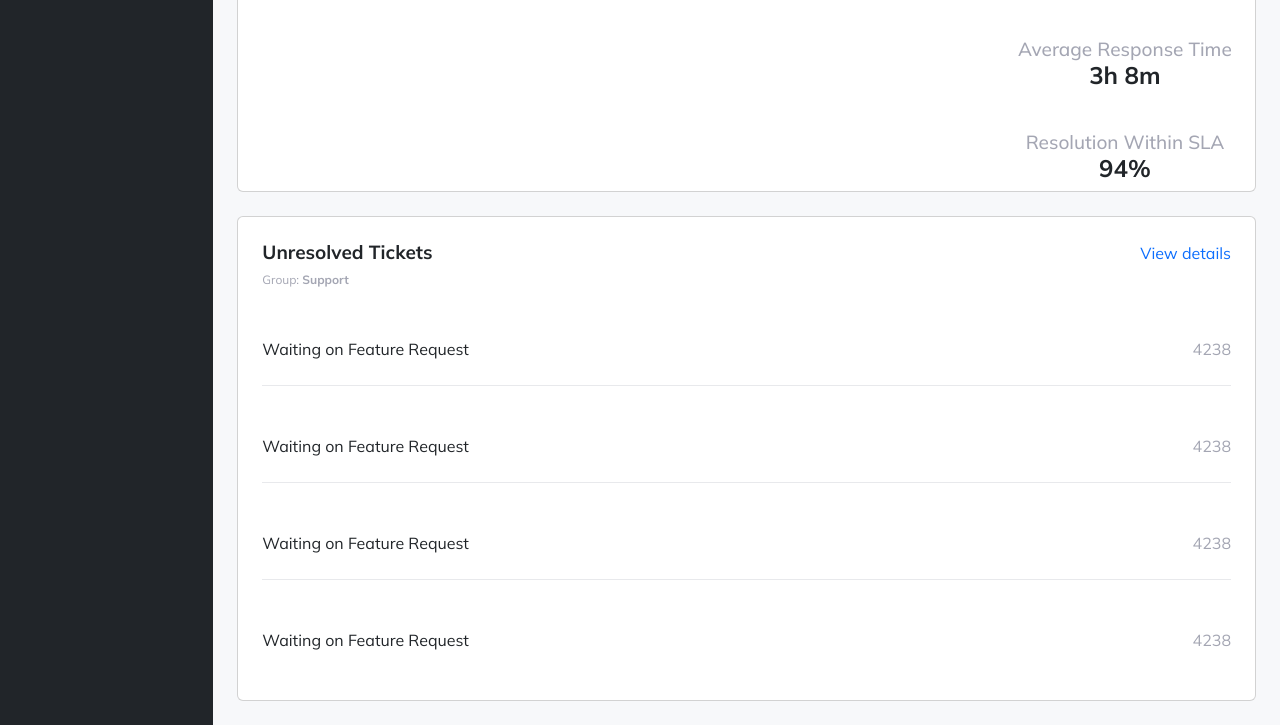
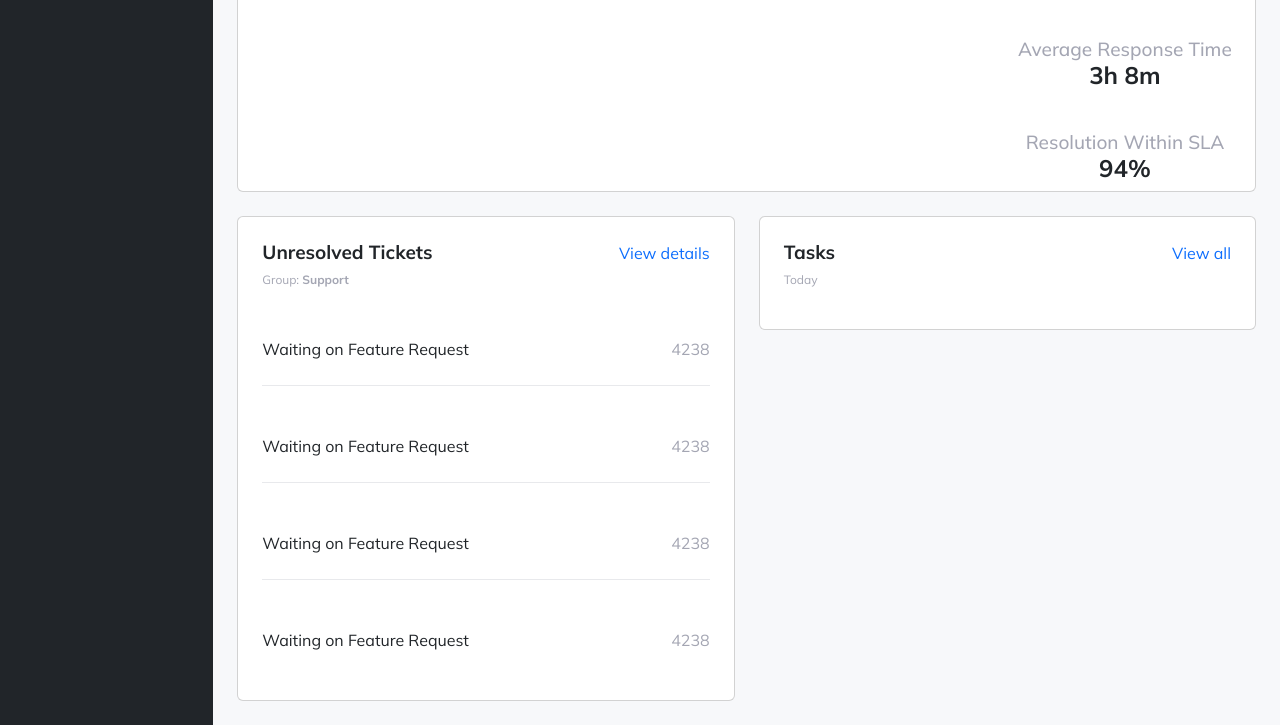
Before and after one commit to rochmarq/INM350SAA-RochelleMarquez-Bootstrap, a website: page public/index.html in a window 1280 px wide. Shown: the part 544-1269 px from the top of the page. Drawn offline with nearby package versions, Linux system fonts and the light colour scheme.

Commit message:
tasks start

```diff
--- a/public/index.html
+++ b/public/index.html
@@ -141,8 +141,9 @@
                         </section>
                     </section>
 
+                    <section class="row">
                         <!-- unresolved tickets container -->
-                    <section>
+                        <section class="col-sm-12 col-lg-6">
                             <section class="card p-4">
                                 <div class="d-flex flex-row justify-content-between">
                                     <h4 class="fw-bold">Unresolved Tickets</h4>
@@ -172,8 +173,18 @@
                                 </ul>
                             </section>
                         </section>
+
                         <!-- tasks container -->
-
+                        <section class="col-sm-12 col-lg-6">
+                            <section class="card p-4">
+                                <div class="d-flex flex-row justify-content-between">
+                                    <h4 class="fw-bold">Tasks</h4>
+                                    <a href="#" class="text-decoration-none">View all</a>
+                                </div>
+                                <p class="grey subtext">Today</p>
+                            </section>
+                        </section>
+                    </section>
                 </main>
             </section>
         </section>
```
Lines whose indentation alone changed are shown as unchanged.
